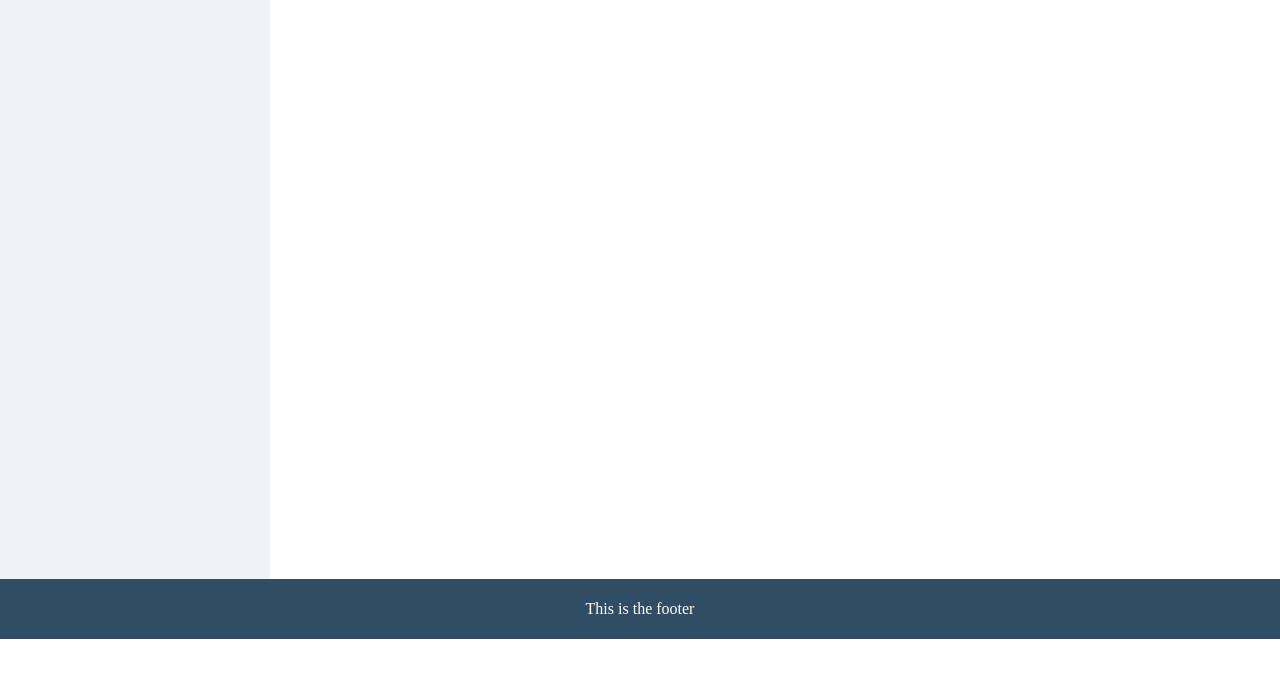
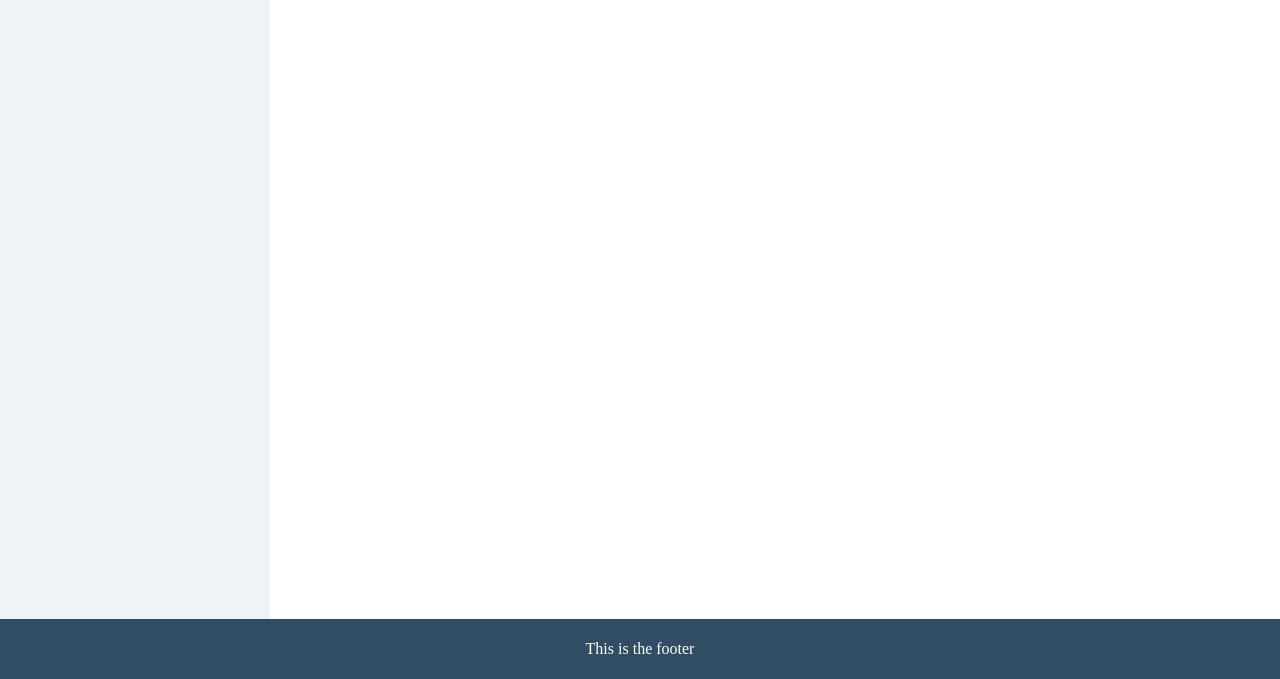
Before and after one commit to ZachKolbe/portfolio, a plain HTML site: page album.html in a window 1280 px wide. Shown: the part 121-800 px from the top of the page. Drawn offline with Linux system fonts and the light colour scheme.

Commit message:
modifications
Changed the CSS

```diff
--- a/CSS/styles.css
+++ b/CSS/styles.css
@@ -20,28 +20,22 @@ img {
 
 .main {
     background-color: white;
-    min-height: 600px;
     overflow: hidden;
 }
 
 .main-page-content {
-    clear: none;
-    height: 100%;
-    width: auto;
     padding: 10px;
+    margin-left: 270px;
     background-color: white;
-    min-height: 600px;
 }
 
 .sidebar {
     background-color: #EEF3F7;
     width: 250px;
-    margin: 0px 10px 0px 0px;
+    height: 80vh;
     padding: 10px;
     float: left;
-    min-height: 600px;
 }
-
 
 footer {
     background-color: #314D64;
--- a/album.html
+++ b/album.html
@@ -26,7 +26,7 @@
     </div>
 
     <div class="main-page-content">
-        This is my main page content section
+        This is my album page content section
     </div>
 </div>
 
```
Also changed, not shown: clubs.html (+1 -1 lines), mymajors.html (+1 -1 lines), resume.html (+1 -1 lines), weblinks.html (+1 -1 lines).
